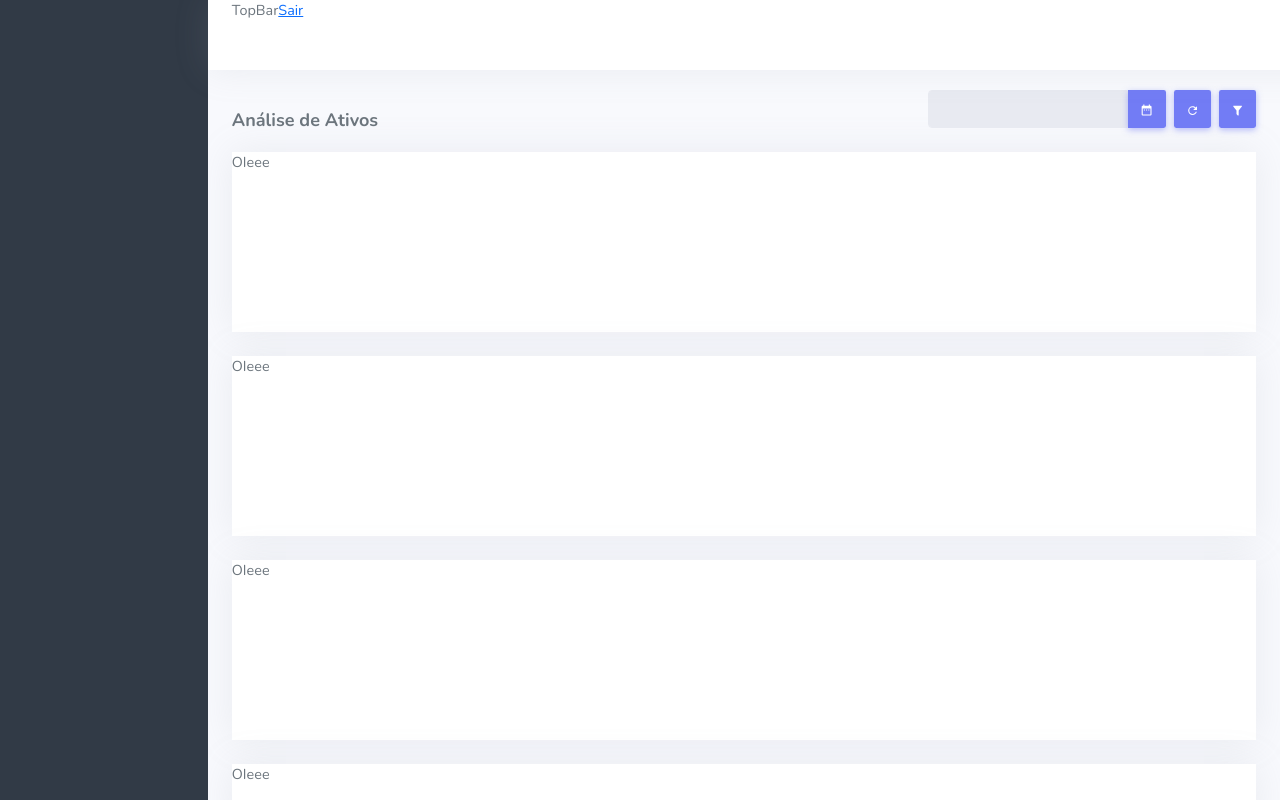
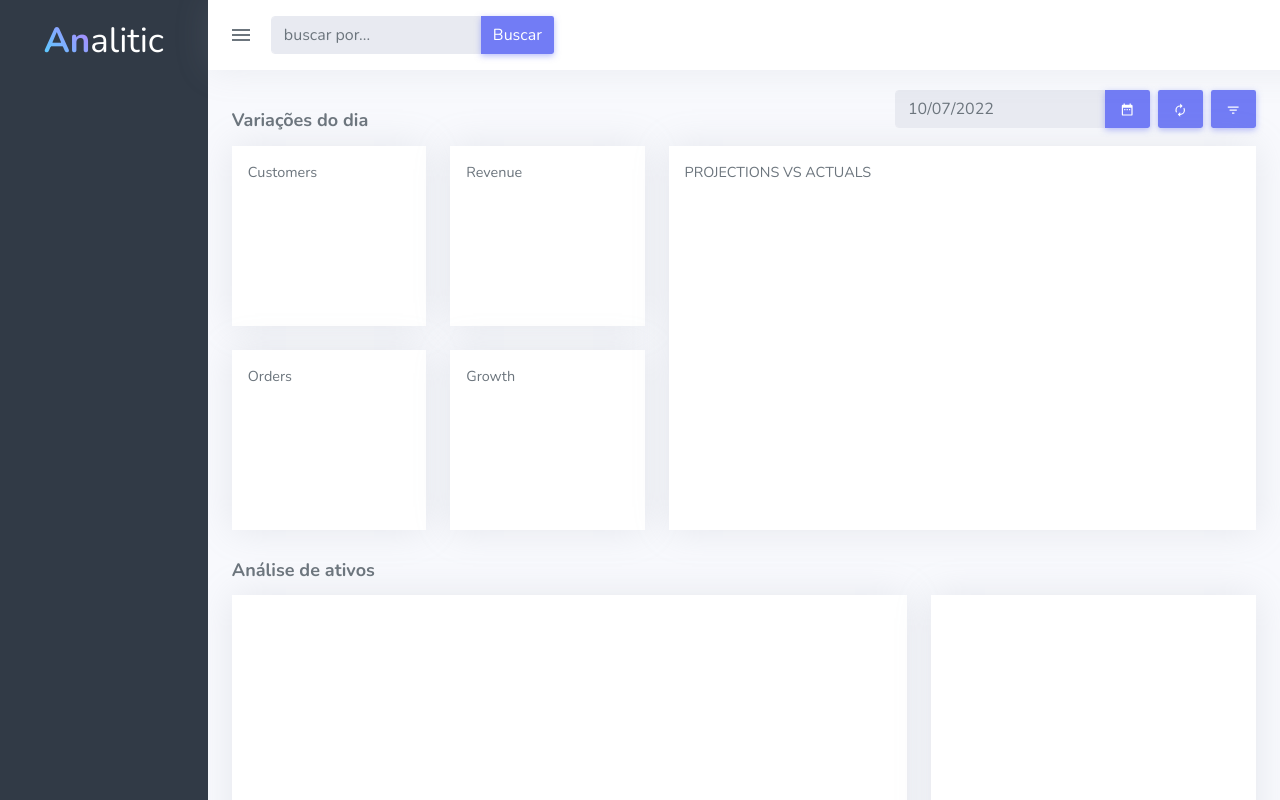
Before and after one commit to clesiorods/analitic-reactjs, a React (Vite) app: page / in a window 1280 px wide. Built offline with nearby package versions, Linux system fonts and the light colour scheme.

Commit message:
Ajsutes no alyout da home

```diff
--- a/src/components/ButtonPrimary.tsx
+++ b/src/components/ButtonPrimary.tsx
@@ -6,6 +6,8 @@ const Button = styled.button`
     border: none;
     border-radius: 0.15rem;
     box-shadow: 0 2px 6px 0 rgb(114 124 245 / 50%);
+    min-width: 45px;
+    height: 38px;
 
     :hover {
         background-color: #5f69cf !important;
--- a/src/components/Card.tsx
+++ b/src/components/Card.tsx
@@ -1,22 +1,27 @@
 import styled from "styled-components";
 
 type CardProps = {
-    children: React.ReactNode
+    children: React.ReactNode;
+    height: number;
 }
+
+
+export function Card(props: CardProps) {
+
 
     const CardStyled = styled.div`
         margin-top: 24px;
-    min-height: 180px;
+        min-height: ${(180 * props.height) + ((props.height -1) * 24)}px;
         border: none;
         background-color: #ffffff;
-    box-shadow: 0px 0px 35px 0px rgba(154, 161, 171, 0.15);
+        box-shadow: 0px 0px 35px 0px rgba(154, 161, 171, 0.20);
         transition: .3s all;
         :hover {
-        box-shadow: 0px 0px 30px 0px rgba(150, 156, 166, 0.316);
+            box-shadow: 0px 0px 30px 0px rgba(150, 156, 166, 0.1);
         }
     `;
 
-export function Card(props: CardProps) {
+
     return(
         <CardStyled>{props.children}</CardStyled>
     );
--- a/src/components/CombInput.tsx
+++ b/src/components/CombInput.tsx
@@ -1,13 +1,13 @@
-import { mdiCalendarRange } from "@mdi/js";
-import Icon from "@mdi/react";
+
 import styled from "styled-components"
 import { ButtonPrimary } from "./ButtonPrimary";
 
 const CombInputStyled = styled.div`
     color: white;
+    height: 38px;
 
     input {
-        width: 200px !important;
+        width: 210px !important;
         background-color: #e8eaf1 !important;
         border-color: #f1f3fa !important;
         color: #6c757d !important;
@@ -19,16 +19,18 @@ const CombInputStyled = styled.div`
     }
 `;
 
-export function CombInput() {
+type CombProps = {
+    placeHolder: string;
+    children: React.ReactNode;
+}
+
+export function CombInput(props: CombProps) {
     return (
         <CombInputStyled className="input-group">
-            <input type="text" className="form-control form-control-light" id="dash-daterange" />
+            <input type="text" placeholder={props.placeHolder} className="form-control form-control-light" id="dash-daterange" />
 
             <ButtonPrimary>
-                <Icon path={mdiCalendarRange}
-                    title="User Profile"
-                    size={.55}
-                />
+                {props.children}
             </ButtonPrimary>
         </CombInputStyled >
 
--- a/src/components/Content.tsx
+++ b/src/components/Content.tsx
@@ -10,7 +10,7 @@ const Div = styled.div`
 
     background-color: #f8f9fd;
     padding: 24px;
-    padding-top: 90px;
+    padding-top: 80px;
     overflow-y: scroll;
     max-height: 100vh;
     width: 100%;
--- a/src/components/SectionTitle.tsx
+++ b/src/components/SectionTitle.tsx
@@ -4,9 +4,11 @@ import styled from "styled-components";
 
 const Title = styled.div`
     display: flex;
+    margin-bottom: -10px;
+    margin-top: 10px;
 
     h4 {
-        margin-bottom: -20px;
+        margin-bottom: 00px;
         padding-top: 20px;
         font-weight: 700;
         font-size: 18px;
@@ -21,6 +23,7 @@ type TitleProps = {
     description: string
 }
 
+
 export function SectionTitle(props: TitleProps) {
     return (
         <Title className={`${props.classElement}`}>
--- a/src/components/SideBar.tsx
+++ b/src/components/SideBar.tsx
@@ -6,10 +6,35 @@ const Nav = styled.nav`
     width: 250px;
     transition: .3s all;
     transition-timing-function: ease-out;
+    padding-top: 20px;
+
+    h1 {
+        font-size: 35px;
+        text-align: center;
+
+        span#title_an {
+            /* padding-left: 11px; */
+            font-weight: 700;
+            background: -webkit-linear-gradient(45deg, rgb(77, 213, 255), rgb(191, 123, 255));
+            -webkit-background-clip: text;
+            -webkit-text-fill-color: transparent;
+        }
+        span#title_alitic {
+            transition: .4s all;
+            /* opacity: 0; */
+            color: white;
+            opacity: 1;
+        }
+    }
 `;
 
 export function SideBar() {
-    return(
-        <Nav></Nav>
+    return (
+        <Nav>
+            <h1 className="title logo">
+                <span id="title_an">An</span>
+                <span id="title_alitic">alitic</span>
+            </h1>
+        </Nav>
     );
 }
--- a/src/components/TopBar.tsx
+++ b/src/components/TopBar.tsx
@@ -1,26 +1,66 @@
+import { mdiMenu } from "@mdi/js";
+import Icon from "@mdi/react";
 import { Link } from "react-router-dom";
 import styled from "styled-components";
+import { CombInput } from "./CombInput";
 
 
-const Header = styled.header`
-margin-left: -24px;
+const NavBar = styled.nav`
+    margin-left: -24px;
     padding: 0 24px;
     background-color: #ffffff;
     box-shadow: 0px 0px 35px 0px rgba(154, 161, 171, 0.15);
     min-height: 70px;
     position: fixed;
     top: 0;
-    width: 100%;
+    width: 100% !important;
     z-index: 10;
+    display: flex;
+    align-items: center;
+
+    div {
+        display: flex;
+        cursor: pointer;
+        span {
+            margin-top: 7px;
+            margin-right: 18px;
+            margin-left: -15px;
+        }
+    }
+
+    @media screen and (max-width: 800px) {
+        #nav_permanent {
+            width: 100%;
+        }
+    }
+
 `;
+
 
 export function TopBar() {
     return (
-        <Header>
-            TopBar
+        <NavBar className="navbar navbar-expand-lg navbar-light">
+            <div className="container-fluid">
+                <div id="nav_permanent">
+                    <span>
+                        <Icon path={mdiMenu} size={1}></Icon>
+                    </span>
+                    <CombInput placeHolder="buscar por...">
+                        Buscar
+                    </CombInput>
+                </div>
 
-            <Link to="/login">Sair</Link>
-
-        </Header>
+                <div className="collapse navbar-collapse" id="navbarSupportedContent">
+                    {/* <ul className="navbar-nav me-auto mb-2 mb-lg-0">
+                        <li className="nav-item">
+                            <a className="nav-link active" aria-current="page" href="#">Home</a>
+                        </li>
+                        <li className="nav-item">
+                            <a className="nav-link" href="#">Link</a>
+                        </li>
+                    </ul> */}
+                </div>
+            </div>
+        </NavBar>
     );
 }
--- a/src/pages/Home.tsx
+++ b/src/pages/Home.tsx
@@ -1,4 +1,4 @@
-import { mdiCalendarRange, mdiFilter, mdiRefresh } from "@mdi/js";
+import { mdiAutorenew, mdiCalendarRange, mdiFilter, mdiFilterVariant, mdiRefresh } from "@mdi/js";
 import Icon from "@mdi/react";
 import { ButtonPrimary } from "../components/ButtonPrimary";
 import { Card } from "../components/Card";
@@ -10,25 +10,131 @@ import { SectionTitle } from "../components/SectionTitle";
 export function Home() {
     return (
         <MainFrame>
-
-
             <div>
-                <SectionTitle description="Análise de Ativos" classElement="justify-content-between">
+                <SectionTitle description="Variações do dia" classElement="justify-content-between">
                     <div className="d-flex">
-                        <CombInput />
+                        <CombInput placeHolder="10/07/2022">
+                            <Icon path={mdiCalendarRange}
+                                title="User Profile"
+                                size={.60}
+                            />
+                        </CombInput>
                         <ButtonPrimary>
-                            <Icon title="Atualizar" size={.55} path={mdiRefresh}></Icon>
+                            <Icon title="Atualizar" size={.60} path={mdiAutorenew}></Icon>
                         </ButtonPrimary>
                         <ButtonPrimary>
-                            <Icon title="Filtrar" size={.55} path={mdiFilter}></Icon>
+                            <Icon title="Filtrar" size={.60} path={mdiFilterVariant}></Icon>
                         </ButtonPrimary>
                     </div>
                 </SectionTitle>
             </div>
-            <Card><div>OIeee</div></Card>
-            <Card><div>OIeee</div></Card>
-            <Card><div>OIeee</div></Card>
-            <Card><div>OIeee</div></Card>
+
+            <div id="" className="row">
+                <div className="col-md-5">
+                    <div className="row">
+                        <div className="col">
+                            <Card height={1}>
+                                <div className="card-body">
+                                    Customers
+                                </div>
+                            </Card>
+                        </div>
+                        <div className="col">
+                            <Card height={1}>
+                                <div className="card-body">
+                                    Revenue
+                                </div>
+                            </Card>
+                        </div>
+                    </div>
+
+                    <div className="row">
+                        <div className="col">
+                            <Card height={1}>
+                                <div className="card-body">
+                                    Orders
+                                </div>
+                            </Card>
+                        </div>
+                        <div className="col">
+                            <Card height={1}>
+                                <div className="card-body">
+                                    Growth
+                                </div>
+                            </Card>
+                        </div>
+                    </div>
+                </div>
+
+                <div className="col-md-7">
+                    <div className="col">
+                        <Card height={2}>
+                            <div className="card-body">
+                                <span>
+                                    PROJECTIONS VS ACTUALS
+                                </span>
+                                <div id="chart"></div>
+                            </div>
+                        </Card>
+                    </div>
+                </div>
+
+            </div>
+
+
+
+
+
+            {/* <div id="title-dashborad" className="d-flex justify-content-start"
+                style="margin-bottom: -4px; margin-top: 20px;">
+                <div>
+                    <h4 style="padding-top: 14px; margin-bottom: -8px; font-weight: 700; font-size: 18px;">Análise de
+                        ativos</h4>
+                </div>
+
+            </div> */}
+
+            <SectionTitle description="Análise de ativos" classElement="text-left" ><div></div></SectionTitle>
+
+            <div className="row">
+                <div className="col-md-8">
+                    <Card height={2}>
+                        <div className="card-body">
+                            <div id="chart_tipo_rendimento"></div>
+                        </div>
+                    </Card>
+                </div>
+                <div className="col-md-4">
+                    <Card height={2}>
+                        <div className="card-body"></div>
+                    </Card>
+                </div>
+            </div>
+
+
+            <div className="row">
+                <div className="col-md-6">
+                    <Card height={2}>
+                        <div className="card-body"></div>
+                    </Card>
+                </div>
+                <div className="col-md-3">
+                    <Card height={2}>
+                        <div className="card-body">
+                            TOTAL SALES
+                            <div id="chart_proporcao"></div>
+                        </div>
+                    </Card>
+                </div>
+                <div className="col-md-3">
+                    <Card height={2}>
+                        <div className="card-body"></div>
+                    </Card>
+                </div>
+            </div>
+
+
+
         </MainFrame>
     );
 }
```
Lines whose indentation alone changed are shown as unchanged.
